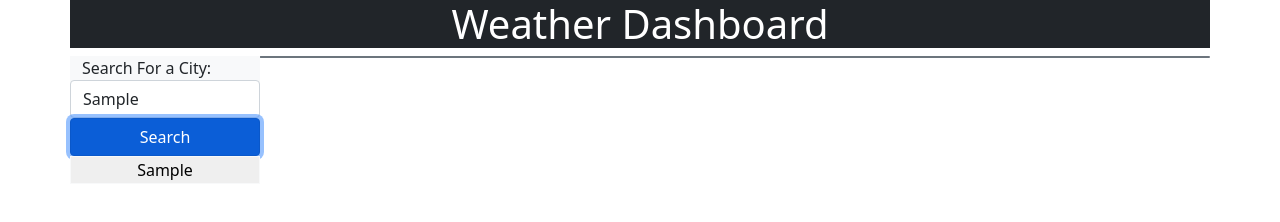
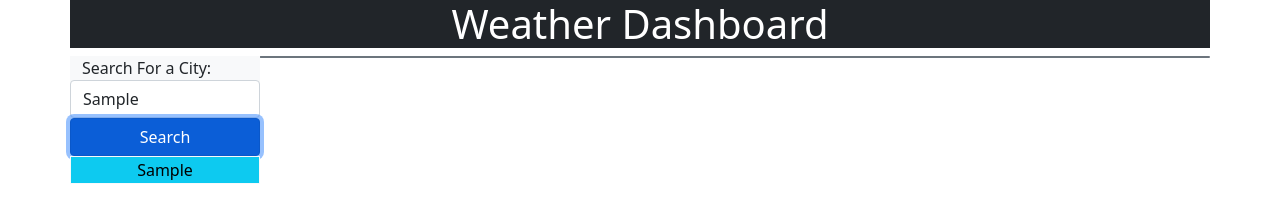
Before and after one commit to Pegasoos/Weather-Board, a plain HTML site: page index.html in a window 1280 px wide. Both pictures are taken after typing "Sample" into the empty fields and a click on the button "Search". Drawn offline with nearby package versions, Linux system fonts and the light colour scheme; no server answers.

Commit message:
Polished CSS

```diff
--- a/assets/script.js
+++ b/assets/script.js
@@ -5,7 +5,7 @@ function searchHistory(){
     var cityName = $(".weather-search").val();
     var historyButton = $("<button>").val(cityName);
     $(historyButton).text($(historyButton).val());
-    $(historyButton).addClass("weather-button border border-1 border-light");
+    $(historyButton).addClass("weather-button bg-info border border-1 border-light");
     $(historyButton).attr("id", "history-search")
     var searchHistoryDiv = $("#search-history")
     $(historyButton).on("click", weatherSearch)
@@ -19,7 +19,7 @@ function generateResults(response){
     var fiveDayDiv = $("#five-day")
     $(fiveDayDiv).append(fiveDayHeader)
     for(i=0;i<40;i+=8){
-
+        //creating elements to display information for each day and appending them to 5 Day Forecast Div
         var startDate = parseInt(response.list[i].dt);
         var newDate = new Date(startDate * 1000).toLocaleDateString("en-US");
         var weatherIcon = $("<img>").attr("src", `http://openweathermap.org/img/wn/${response.list[i].weather[0].icon}.png`)
--- a/index.html
+++ b/index.html
@@ -8,7 +8,6 @@
     <link rel="preconnect" href="https://fonts.googleapis.com">
     <link rel="preconnect" href="https://fonts.gstatic.com" crossorigin>
     <link href="https://fonts.googleapis.com/css2?family=Fira+Sans:wght@300;400;500;600;700&family=Oxygen:wght@300;400;700&display=swap" rel="stylesheet">
-    <link rel = "stylesheet" href = "assets/style.css">
     <title>
         Weatherboard
     </title>
```
